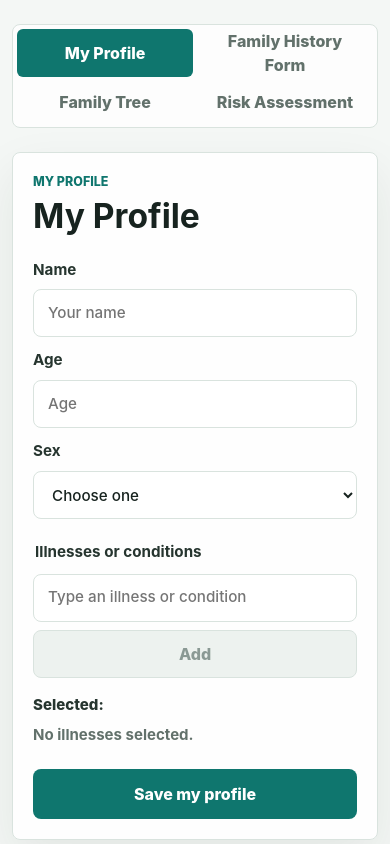
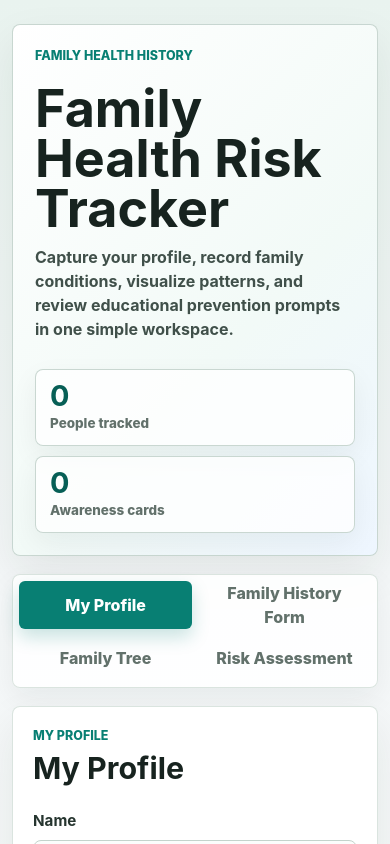
Before and after one commit to kevinlee2010/family-health-app, a React (Vite) app: page / in a window 390 px wide. Shown: the top 844 px of the page. Built offline with nearby package versions, Linux system fonts and the light colour scheme.

Commit message:
Improve app UI

```diff
--- a/src/App.css
+++ b/src/App.css
@@ -1,24 +1,103 @@
 :root {
-  --bg: #f6f8f7;
+  --bg: #f4f7f8;
+  --bg-soft: #e9f3ef;
   --surface: #ffffff;
-  --surface-strong: #eef5f1;
+  --surface-strong: #f2f7f5;
   --ink: #17231f;
   --muted: #62716b;
+  --muted-strong: #40504a;
   --line: #d9e3de;
-  --accent: #0f766e;
-  --accent-dark: #0b5d57;
-  --accent-soft: #d8f2ee;
+  --line-strong: #c4d3cc;
+  --accent: #087f73;
+  --accent-dark: #075f56;
+  --accent-soft: #d9f2ef;
   --danger: #b42318;
-  --shadow: 0 20px 50px rgba(23, 35, 31, 0.08);
+  --status-green: #cfeedd;
+  --status-green-border: #76bf92;
+  --status-yellow: #fff2a8;
+  --status-yellow-border: #d8bc2f;
+  --status-orange: #ffd7a8;
+  --status-orange-border: #e59139;
+  --status-red: #ffc4c0;
+  --status-red-border: #d65b50;
+  --status-blue: #dceaff;
+  --status-blue-border: #4f83d1;
+  --status-gray: #eef1f0;
+  --status-gray-border: #aeb8b4;
+  --shadow: 0 18px 44px rgba(23, 35, 31, 0.08);
+  --shadow-soft: 0 10px 28px rgba(23, 35, 31, 0.06);
+}
+
+body {
+  background:
+    linear-gradient(180deg, var(--bg-soft) 0%, var(--bg) 38%, #f8faf9 100%);
 }
 
 .app-shell {
-  width: min(980px, calc(100% - 32px));
+  width: min(1080px, calc(100% - 32px));
   min-height: 100svh;
   margin: 0 auto;
-  padding: 48px 0;
+  padding: 36px 0 28px;
   display: grid;
   gap: 24px;
+}
+
+.app-hero {
+  border: 1px solid rgba(196, 211, 204, 0.9);
+  border-radius: 8px;
+  background: linear-gradient(135deg, #ffffff 0%, #f2faf7 60%, #eef6ff 100%);
+  box-shadow: var(--shadow);
+  display: grid;
+  grid-template-columns: minmax(0, 1fr) auto;
+  gap: 28px;
+  align-items: end;
+  padding: 34px;
+}
+
+.app-hero-copy {
+  display: grid;
+  gap: 12px;
+}
+
+.app-hero h1 {
+  max-width: 760px;
+  font-size: clamp(2.25rem, 7vw, 4.4rem);
+  line-height: 0.96;
+}
+
+.app-subtitle {
+  max-width: 720px;
+  color: var(--muted-strong);
+  font-size: clamp(1rem, 2.4vw, 1.18rem);
+  font-weight: 650;
+}
+
+.hero-stats {
+  display: grid;
+  grid-template-columns: repeat(2, minmax(120px, 1fr));
+  gap: 10px;
+}
+
+.hero-stat {
+  border: 1px solid rgba(196, 211, 204, 0.9);
+  border-radius: 8px;
+  background: rgba(255, 255, 255, 0.78);
+  box-shadow: var(--shadow-soft);
+  display: grid;
+  gap: 2px;
+  padding: 14px 16px;
+}
+
+.hero-stat strong {
+  color: var(--accent-dark);
+  font-size: 1.8rem;
+  line-height: 1;
+}
+
+.hero-stat span {
+  color: var(--muted);
+  font-size: 0.84rem;
+  font-weight: 800;
 }
 
 .profile-panel,
@@ -26,9 +105,9 @@
 .family-list-panel,
 .family-tree-panel,
 .risk-panel {
-  border: 1px solid var(--line);
+  border: 1px solid rgba(217, 227, 222, 0.95);
   border-radius: 8px;
-  background: rgba(255, 255, 255, 0.94);
+  background: rgba(255, 255, 255, 0.96);
   box-shadow: var(--shadow);
 }
 
@@ -58,15 +137,16 @@
   width: 100%;
   display: inline-grid;
   grid-template-columns: repeat(4, minmax(132px, 1fr));
-  gap: 4px;
-  border: 1px solid var(--line);
+  gap: 6px;
+  border: 1px solid rgba(217, 227, 222, 0.95);
   border-radius: 8px;
-  background: rgba(255, 255, 255, 0.8);
-  padding: 4px;
+  background: rgba(255, 255, 255, 0.88);
+  box-shadow: var(--shadow-soft);
+  padding: 6px;
 }
 
 .view-tab {
-  min-height: 42px;
+  min-height: 46px;
   border: 0;
   border-radius: 6px;
   background: transparent;
@@ -74,15 +154,21 @@
   padding: 0 14px;
   font-weight: 800;
   cursor: pointer;
+  transition:
+    background 160ms ease,
+    color 160ms ease,
+    box-shadow 160ms ease;
 }
 
 .view-tab:hover {
   color: var(--accent-dark);
+  background: #f4faf7;
 }
 
 .view-tab.active {
   background: var(--accent);
   color: #ffffff;
+  box-shadow: 0 8px 18px rgba(8, 127, 115, 0.22);
 }
 
 .eyebrow {
@@ -115,11 +201,16 @@ h2 {
 }
 
 h1 {
-  font-size: 2.85rem;
+  font-size: 2.1rem;
 }
 
 h2 {
   font-size: 1.55rem;
+}
+
+.page-heading h1,
+.tree-heading h1 {
+  font-size: clamp(1.75rem, 4vw, 2.45rem);
 }
 
 .profile-form,
@@ -147,18 +238,23 @@ select,
 input {
   width: 100%;
   min-height: 48px;
-  border: 1px solid var(--line);
+  border: 1px solid var(--line-strong);
   border-radius: 8px;
-  background: var(--surface);
+  background: #fbfdfc;
   color: var(--ink);
   padding: 0 14px;
   font-weight: 500;
   outline: none;
+  transition:
+    border-color 160ms ease,
+    box-shadow 160ms ease,
+    background 160ms ease;
 }
 
 select:focus,
 input:focus {
   border-color: var(--accent);
+  background: var(--surface);
   box-shadow: 0 0 0 4px rgba(15, 118, 110, 0.14);
 }
 
@@ -211,9 +307,14 @@ input:focus {
   padding: 0 18px;
   font-weight: 800;
   cursor: pointer;
+  transition:
+    background 160ms ease,
+    border-color 160ms ease,
+    box-shadow 160ms ease;
 }
 
 .add-illness-button:hover {
+  border-color: var(--accent-dark);
   background: var(--accent-dark);
 }
 
@@ -231,7 +332,7 @@ input:focus {
 }
 
 .picker-label {
-  color: #26352f;
+  color: var(--muted-strong);
   font-size: 0.94rem;
   font-weight: 800;
 }
@@ -246,10 +347,10 @@ input:focus {
   overflow-y: auto;
   list-style: none;
   margin: 0;
-  padding: 6px;
+  padding: 8px;
   display: grid;
   gap: 2px;
-  border: 1px solid var(--line);
+  border: 1px solid var(--line-strong);
   border-radius: 8px;
   background: var(--surface);
   box-shadow: 0 16px 36px rgba(23, 35, 31, 0.14);
@@ -286,7 +387,7 @@ input:focus {
 
 .selected-illness-pill {
   min-height: 36px;
-  border: 1px solid #b8d8d1;
+  border: 1px solid #9bd1c9;
   border-radius: 999px;
   background: var(--accent-soft);
   color: var(--accent-dark);
@@ -297,6 +398,10 @@ input:focus {
   font-size: 0.92rem;
   font-weight: 800;
   cursor: pointer;
+  transition:
+    background 160ms ease,
+    border-color 160ms ease,
+    color 160ms ease;
 }
 
 .selected-illness-pill span {
@@ -330,7 +435,7 @@ input:focus {
   min-height: 50px;
   border: 0;
   border-radius: 8px;
-  background: var(--accent);
+  background: linear-gradient(180deg, var(--accent) 0%, var(--accent-dark) 100%);
   color: #ffffff;
   display: inline-flex;
   align-items: center;
@@ -340,12 +445,12 @@ input:focus {
   font-weight: 800;
   cursor: pointer;
   transition:
-    background 160ms ease,
+    box-shadow 160ms ease,
     transform 160ms ease;
 }
 
 .primary-action:hover {
-  background: var(--accent-dark);
+  box-shadow: 0 12px 24px rgba(8, 127, 115, 0.2);
 }
 
 .primary-action:focus-visible,
@@ -373,9 +478,9 @@ input:focus {
 
 .member-count {
   flex: 0 0 auto;
-  border: 1px solid var(--line);
+  border: 1px solid #c3ddd6;
   border-radius: 999px;
-  background: var(--surface-strong);
+  background: #edf8f5;
   color: var(--accent-dark);
   padding: 7px 12px;
   font-size: 0.86rem;
@@ -386,7 +491,7 @@ input:focus {
   margin-top: 18px;
   border: 1px solid var(--line);
   border-radius: 8px;
-  background: #fbfdfc;
+  background: linear-gradient(180deg, #fbfdfc 0%, #f5faf8 100%);
   padding: 14px 16px;
   display: grid;
   gap: 4px;
@@ -405,7 +510,7 @@ input:focus {
 
 .empty-state {
   min-height: 220px;
-  border: 1px dashed #bdccc5;
+  border: 1px dashed var(--line-strong);
   border-radius: 8px;
   background: #fbfdfc;
   display: grid;
@@ -433,7 +538,8 @@ input:focus {
 .family-card {
   border: 1px solid var(--line);
   border-radius: 8px;
-  background: var(--surface);
+  background: linear-gradient(180deg, #ffffff 0%, #fbfdfc 100%);
+  box-shadow: var(--shadow-soft);
   padding: 18px;
   display: grid;
   gap: 14px;
@@ -483,11 +589,12 @@ input:focus {
 
 .illness-pill {
   border-radius: 999px;
-  background: #edf4f2;
-  color: #29423a;
+  border: 1px solid #c8ddd6;
+  background: #edf7f4;
+  color: #25483f;
   padding: 7px 10px;
   font-size: 0.9rem;
-  font-weight: 700;
+  font-weight: 800;
 }
 
 .no-illnesses {
@@ -505,6 +612,7 @@ input:focus {
 .legend-item {
   min-width: 42px;
   min-height: 30px;
+  border: 1px solid transparent;
   border-radius: 999px;
   display: inline-grid;
   place-items: center;
@@ -514,19 +622,23 @@ input:focus {
 }
 
 .legend-none {
-  background: #dff3e7;
+  border-color: var(--status-green-border);
+  background: var(--status-green);
 }
 
 .legend-one {
-  background: #fff2a8;
+  border-color: var(--status-yellow-border);
+  background: var(--status-yellow);
 }
 
 .legend-two {
-  background: #ffd7a8;
+  border-color: var(--status-orange-border);
+  background: var(--status-orange);
 }
 
 .legend-three-plus {
-  background: #ffc4c0;
+  border-color: var(--status-red-border);
+  background: var(--status-red);
 }
 
 .family-tree {
@@ -542,7 +654,7 @@ input:focus {
 
 .tree-tier + .tree-tier {
   padding-top: 14px;
-  border-top: 1px solid #edf2ef;
+  border-top: 1px solid #e8f0ed;
 }
 
 .tree-tier + .tree-tier::before {
@@ -578,6 +690,7 @@ input:focus {
   display: block;
   min-height: 132px;
   overflow: hidden;
+  box-shadow: var(--shadow-soft);
 }
 
 .tree-node.selected {
@@ -609,23 +722,23 @@ input:focus {
 }
 
 .tree-node-none {
-  border-color: #9ed7b2;
-  background: #effaf3;
+  border-color: var(--status-green-border);
+  background: linear-gradient(180deg, #f8fffb 0%, var(--status-green) 100%);
 }
 
 .tree-node-one {
-  border-color: #eadb68;
-  background: #fff9d4;
+  border-color: var(--status-yellow-border);
+  background: linear-gradient(180deg, #fffdf0 0%, var(--status-yellow) 100%);
 }
 
 .tree-node-two {
-  border-color: #eead62;
-  background: #fff0dc;
+  border-color: var(--status-orange-border);
+  background: linear-gradient(180deg, #fff8ef 0%, var(--status-orange) 100%);
 }
 
 .tree-node-three-plus {
-  border-color: #e08279;
-  background: #ffe3e0;
+  border-color: var(--status-red-border);
+  background: linear-gradient(180deg, #fff5f4 0%, var(--status-red) 100%);
 }
 
 .tree-node-header {
@@ -667,12 +780,13 @@ input:focus {
 }
 
 .tree-illness-list li {
+  border: 1px solid rgba(255, 255, 255, 0.75);
   border-radius: 999px;
-  background: rgba(255, 255, 255, 0.68);
+  background: rgba(255, 255, 255, 0.74);
   color: #26352f;
   padding: 6px 9px;
   font-size: 0.84rem;
-  font-weight: 750;
+  font-weight: 800;
 }
 
 .tree-no-illnesses,
@@ -695,7 +809,7 @@ input:focus {
   margin-top: 22px;
   border: 1px solid var(--line);
   border-radius: 8px;
-  background: #fbfdfc;
+  background: linear-gradient(180deg, #ffffff 0%, #fbfdfc 100%);
   display: grid;
   gap: 10px;
   padding: 18px;
@@ -706,14 +820,14 @@ input:focus {
   font-weight: 750;
 }
 
-.medical-disclaimer {
+.app-disclaimer {
   border: 1px solid #c7d8ee;
   border-radius: 8px;
-  background: #eef6ff;
+  background: linear-gradient(180deg, #f5f9ff 0%, #eef6ff 100%);
   color: #244569;
-  padding: 14px 16px;
+  box-shadow: var(--shadow-soft);
+  padding: 16px 18px;
   font-weight: 700;
-  margin-bottom: 20px;
 }
 
 .risk-card-list {
@@ -725,26 +839,27 @@ input:focus {
   border: 1px solid var(--line);
   border-left-width: 8px;
   border-radius: 8px;
-  background: #ffffff;
+  background: linear-gradient(180deg, #ffffff 0%, #fbfdfc 100%);
+  box-shadow: var(--shadow-soft);
   display: grid;
   gap: 18px;
   padding: 18px;
 }
 
 .risk-average {
-  border-left-color: #aeb8b4;
+  border-left-color: var(--status-gray-border);
 }
 
 .risk-increased {
-  border-left-color: #e1ca3f;
+  border-left-color: var(--status-yellow-border);
 }
 
 .risk-high {
-  border-left-color: #d55d52;
+  border-left-color: var(--status-red-border);
 }
 
 .risk-current {
-  border-left-color: #4f83d1;
+  border-left-color: var(--status-blue-border);
 }
 
 .risk-card-header {
@@ -774,19 +889,19 @@ input:focus {
 }
 
 .risk-average .risk-level {
-  background: #eef1f0;
+  background: var(--status-gray);
 }
 
 .risk-increased .risk-level {
-  background: #fff4b8;
+  background: var(--status-yellow);
 }
 
 .risk-high .risk-level {
-  background: #ffd7d4;
+  background: var(--status-red);
 }
 
 .risk-current .risk-level {
-  background: #dceaff;
+  background: var(--status-blue);
   color: #234c84;
 }
 
@@ -816,12 +931,13 @@ input:focus {
 }
 
 .risk-pill-list li {
+  border: 1px solid #c8ddd6;
   border-radius: 999px;
-  background: #edf4f2;
-  color: #29423a;
+  background: #edf7f4;
+  color: #25483f;
   padding: 7px 10px;
   font-size: 0.88rem;
-  font-weight: 750;
+  font-weight: 800;
 }
 
 .prevention-list {
@@ -835,6 +951,16 @@ input:focus {
 @media (max-width: 820px) {
   .app-shell {
     padding: 24px 0;
+  }
+
+  .app-hero {
+    grid-template-columns: 1fr;
+    align-items: stretch;
+    padding: 26px;
+  }
+
+  .hero-stats {
+    grid-template-columns: repeat(2, minmax(0, 1fr));
   }
 
   .profile-grid {
@@ -853,6 +979,23 @@ input:focus {
 @media (max-width: 520px) {
   .app-shell {
     width: min(100% - 24px, 980px);
+    gap: 18px;
+  }
+
+  .app-hero {
+    padding: 22px;
+  }
+
+  .app-hero h1 {
+    font-size: clamp(2rem, 14vw, 3.25rem);
+  }
+
+  .hero-stats {
+    grid-template-columns: 1fr;
+  }
+
+  .hero-stat {
+    padding: 12px 14px;
   }
 
   .profile-panel,
@@ -874,7 +1017,12 @@ input:focus {
   }
 
   h1 {
-    font-size: 2.1rem;
+    font-size: 1.9rem;
+  }
+
+  .page-heading h1,
+  .tree-heading h1 {
+    font-size: 1.9rem;
   }
 
   .autocomplete {
@@ -903,6 +1051,11 @@ input:focus {
     width: fit-content;
   }
 
+  .app-disclaimer {
+    padding: 14px;
+    font-size: 0.92rem;
+  }
+
   .tree-node-header {
     align-items: stretch;
     flex-direction: column;
--- a/src/App.jsx
+++ b/src/App.jsx
@@ -351,6 +351,8 @@ function App() {
   const selectedTreeNode =
     treeMembers.find((member) => member.id === selectedTreeNodeId) || selfTreeNode
   const riskAssessments = buildRiskAssessments({ familyMembers, userProfile })
+  const disclaimerText =
+    'This tool is for educational purposes only and is not a medical diagnosis. Talk to a healthcare professional for medical advice.'
 
   function addProfileIllness(illness) {
     setProfileIllnesses((currentIllnesses) =>
@@ -424,6 +426,28 @@ function App() {
 
   return (
     <main className="app-shell">
+      <header className="app-hero">
+        <div className="app-hero-copy">
+          <p className="eyebrow">Family health history</p>
+          <h1>Family Health Risk Tracker</h1>
+          <p className="app-subtitle">
+            Capture your profile, record family conditions, visualize patterns,
+            and review educational prevention prompts in one simple workspace.
+          </p>
+        </div>
+
+        <div className="hero-stats" aria-label="Family health summary">
+          <div className="hero-stat">
+            <strong>{treeEntryCount}</strong>
+            <span>People tracked</span>
+          </div>
+          <div className="hero-stat">
+            <strong>{riskAssessments.length}</strong>
+            <span>Awareness cards</span>
+          </div>
+        </div>
+      </header>
+
       <nav className="view-tabs" aria-label="Family health views">
         {viewTabs.map((tab) => (
           <button
@@ -745,11 +769,6 @@ function App() {
             <h1 id="risk-title">Risk Assessment</h1>
           </div>
 
-          <p className="medical-disclaimer">
-            This tool is for educational purposes only and is not a medical
-            diagnosis. Talk to a healthcare professional for medical advice.
-          </p>
-
           {riskAssessments.length === 0 ? (
             <div className="empty-state">
               <strong>No risk cards yet.</strong>
@@ -799,6 +818,8 @@ function App() {
           )}
         </section>
       ) : null}
+
+      <p className="app-disclaimer">{disclaimerText}</p>
     </main>
   )
 }
--- a/src/index.css
+++ b/src/index.css
@@ -17,7 +17,7 @@
 }
 
 body {
-  min-width: 320px;
+  min-width: 0;
   min-height: 100svh;
   margin: 0;
 }
```
